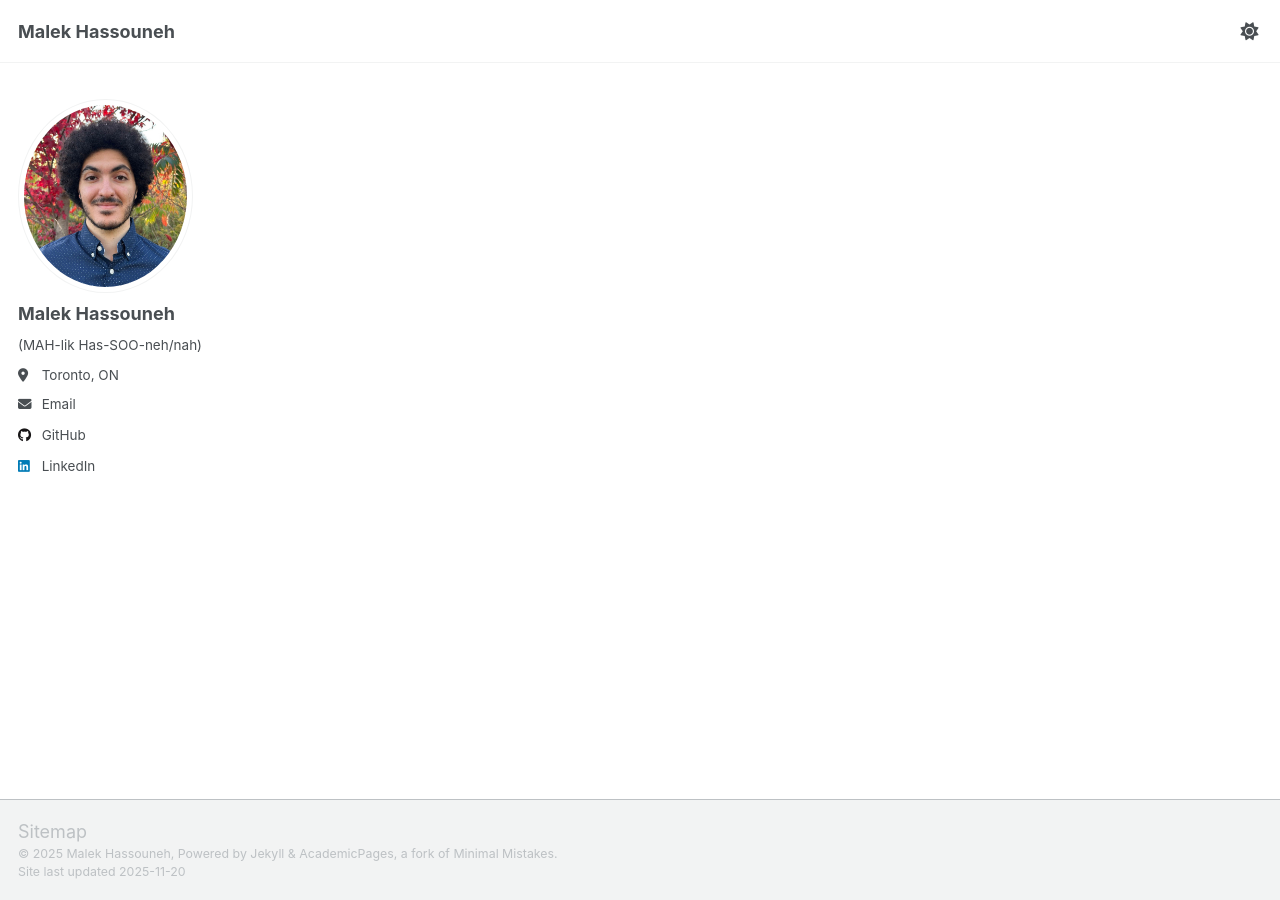
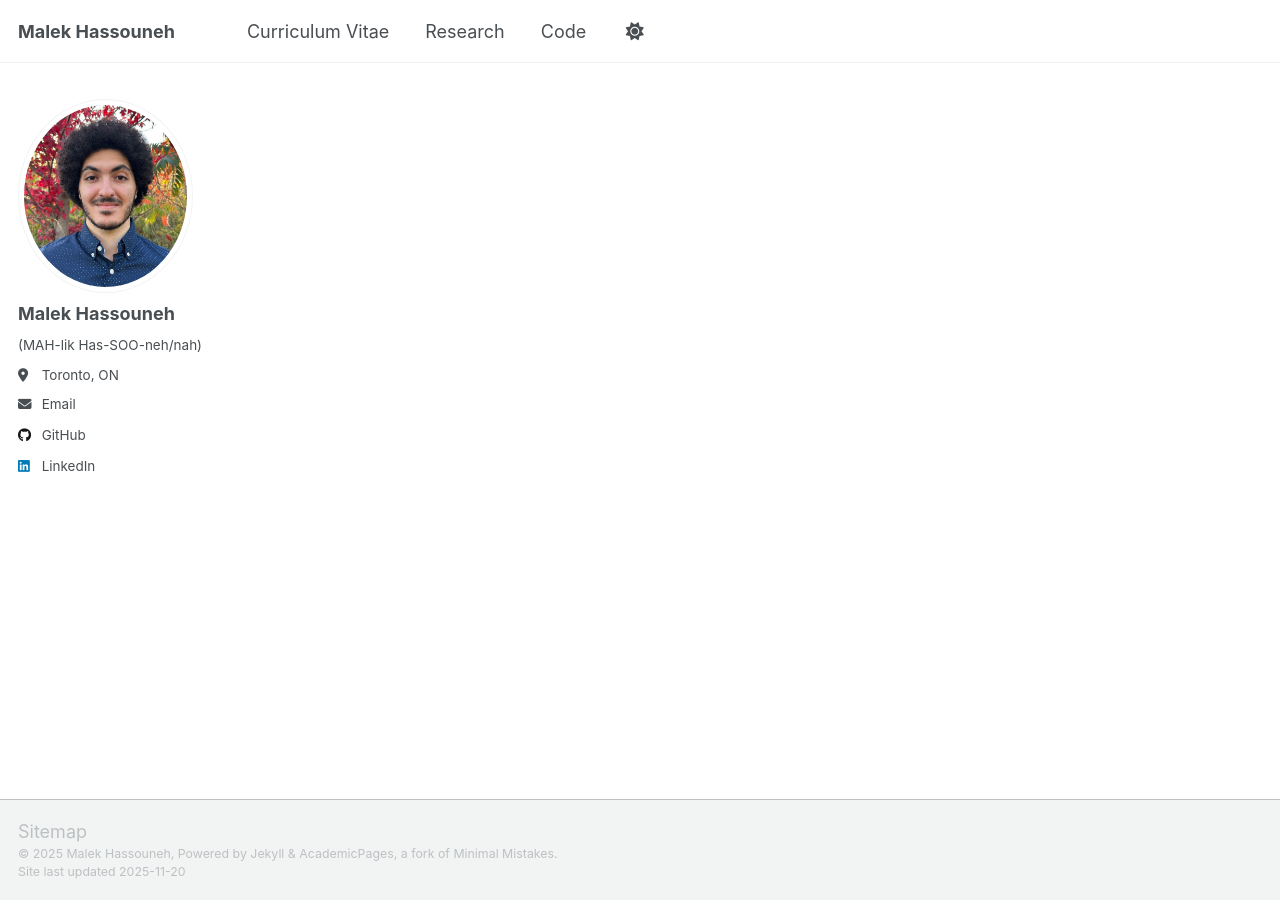
Before and after one commit to malekhassouneh/malekhassouneh.github.io, a Jekyll site: the page built from _pages/about.md, in a window 1280 px wide. Built offline with Jekyll 4.4.1, drawn with Linux system fonts in a browser that asks for light colours; a script that is not in the unit is left out.

Commit message:
Modify nav with custom.scss

```diff
--- a/_sass/layout/_navigation.scss
+++ b/_sass/layout/_navigation.scss
@@ -442,30 +442,3 @@
     }
   }
 }
-
-/* Disable GreedyNav collapsing */
-.greedy-nav .hidden-links {
-  display: none !important;
-}
-
-.greedy-nav button {
-  display: none !important;  /* hide the "more" button */
-}
-
-/* Always show all nav items on one line */
-.greedy-nav .visible-links {
-  display: table !important;
-  width: 100% !important;
-}
-
-/* First item stays left */
-.greedy-nav .visible-links li:first-child {
-  text-align: left;
-}
-
-/* All other items right-aligned */
-.greedy-nav .visible-links li:not(:first-child) {
-  text-align: right;
-  width: 1%;
-  white-space: nowrap;
-}
--- /dev/null
+++ b/assets/css/custom.scss
@@ -0,0 +1,16 @@
+.navbar-brand {
+  margin-right: auto;
+}
+
+nav#navbar-main > .container {
+  display: flex;
+  justify-content: space-between;
+  align-items: center;
+}
+
+.navbar-nav {
+  margin-left: auto;
+  display: flex;
+  flex-direction: row;
+  gap: 1rem;
+}
--- a/assets/css/main.scss
+++ b/assets/css/main.scss
@@ -41,3 +41,5 @@
     "vendor/font-awesome/solid",
     "vendor/font-awesome/brands"
 ;
+
+@import "custom";
```
